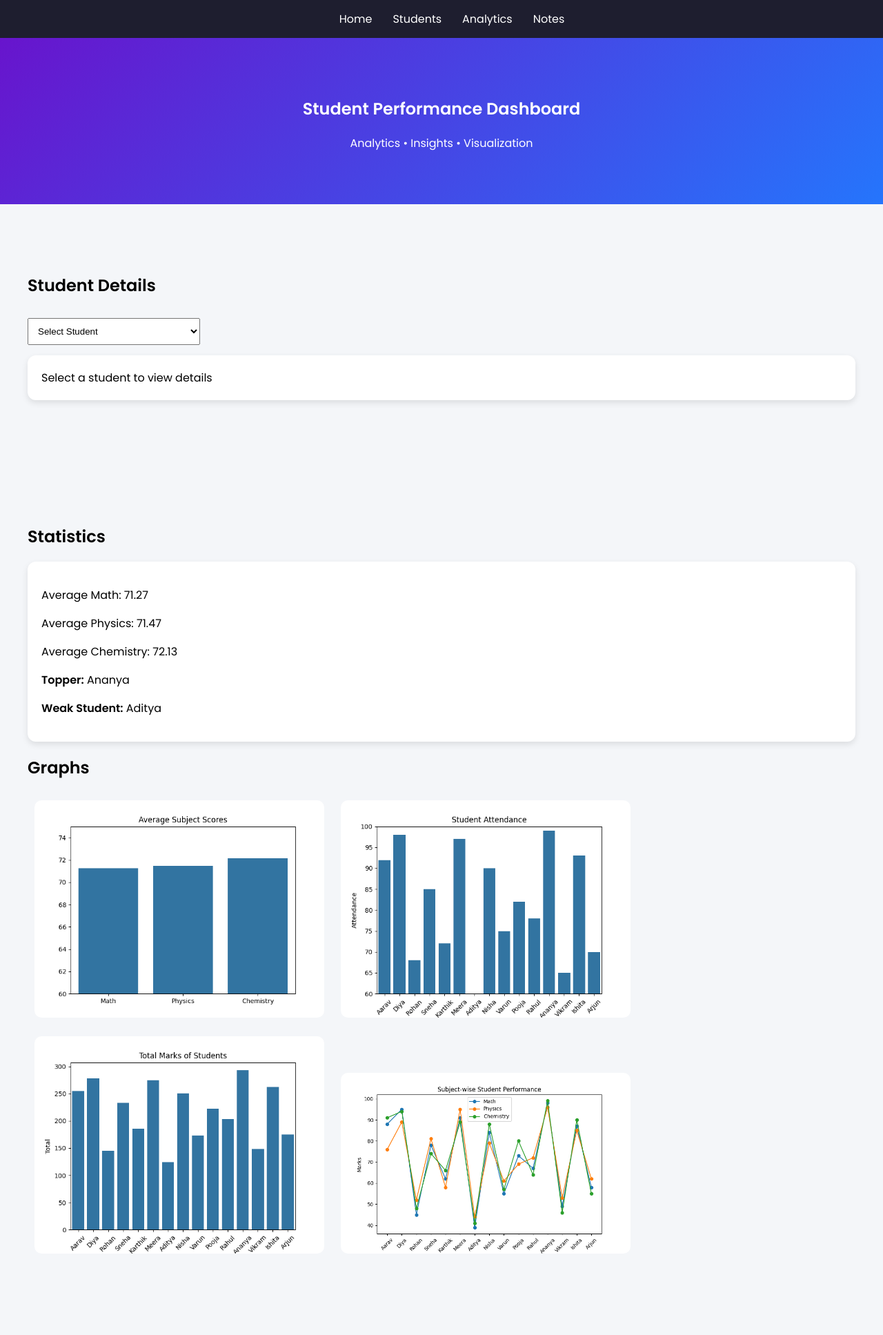
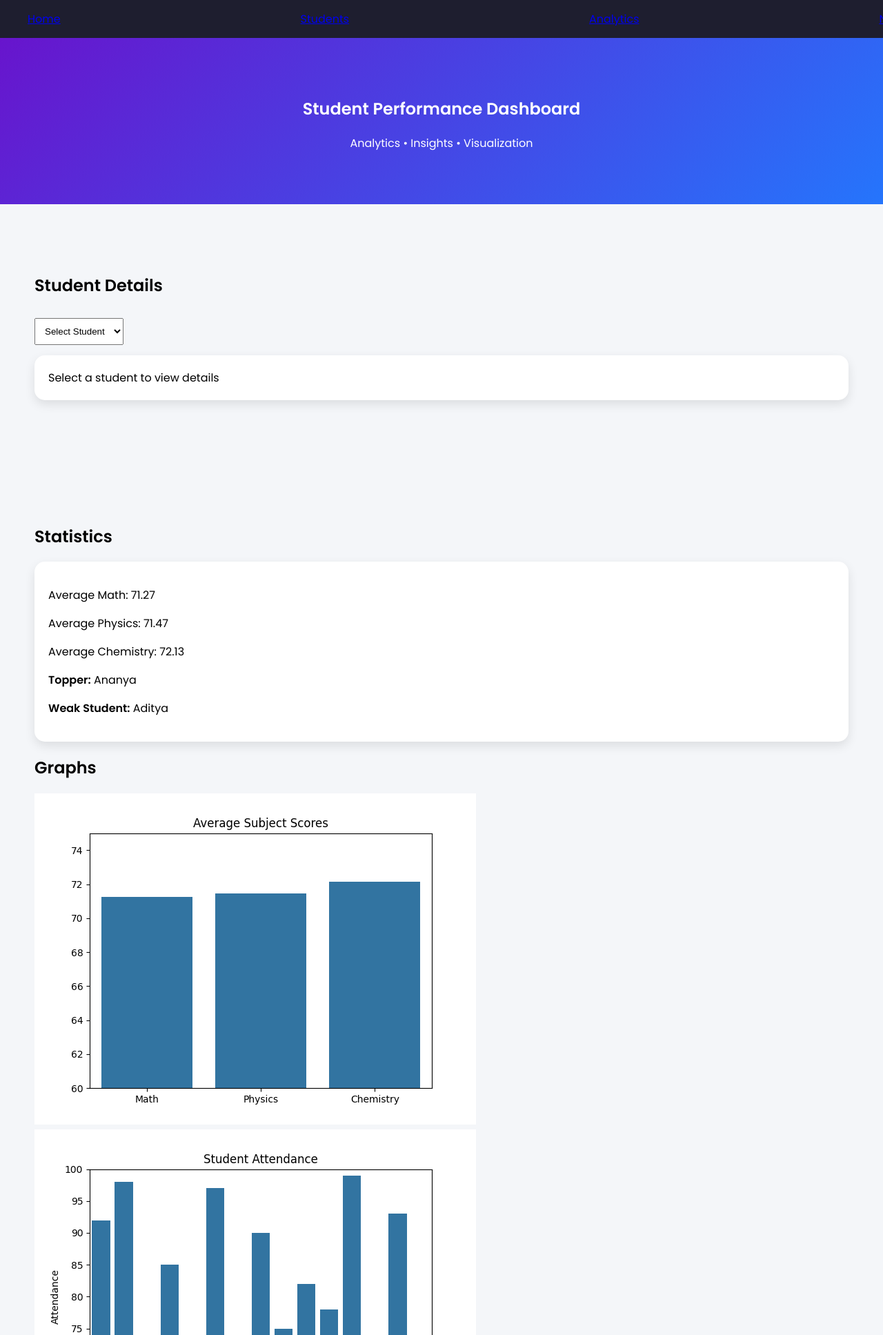
Before and after one commit to vidyansl18-ops/student-performance-analytics, a Flask app: page / in a window 1280 px wide. Shown: the top 1935 px of the page at 69% size. Run offline with Flask 3, Linux system fonts and the light colour scheme.

Commit message:
Update style.css

```diff
--- a/static/style.css
+++ b/static/style.css
@@ -4,27 +4,36 @@ body {
     background: #f4f6f9;
 }
 
-/* NAVBAR */
+/* NAVBAR FLEXBOX */
 .navbar {
     position: fixed;
     top: 0;
     width: 100%;
     background: #1e1e2f;
     display: flex;
-    justify-content: center;
-    gap: 30px;
-    padding: 15px;
-    z-index: 1000;
+    justify-content: space-between;
+    align-items: center;
+    padding: 15px 40px;
 }
 
-.navbar a {
+.logo {
+    color: white;
+    font-weight: 600;
+    font-size: 18px;
+}
+
+.nav-links {
+    display: flex;
+    gap: 25px;
+}
+
+.nav-links a {
     color: white;
     text-decoration: none;
     transition: 0.3s;
-    font-weight: 500;
 }
 
-.navbar a:hover {
+.nav-links a:hover {
     color: #ffcc00;
 }
 
@@ -38,44 +47,50 @@ body {
 
 /* SECTIONS */
 section {
-    padding: 80px 40px;
+    padding: 80px 50px;
 }
 
 /* CARDS */
 .card {
     background: white;
     padding: 20px;
-    border-radius: 12px;
-    box-shadow: 0 4px 10px rgba(0,0,0,0.1);
+    border-radius: 15px;
     margin-top: 15px;
+    box-shadow: 0 6px 15px rgba(0,0,0,0.1);
 }
 
-/* SELECT BOX */
+/* SELECT */
 select {
     padding: 10px;
-    width: 250px;
     margin-top: 10px;
 }
 
-/* IMAGES */
-img {
-    width: 420px;
-    margin: 10px;
+/* GRAPHS */
+.graph-box img {
+    width: 500px;
+    display: none;
+    margin-top: 20px;
     border-radius: 10px;
 }
 
-/* NOTES */
+/* NOTES BIG CARDS */
 .notes {
     display: flex;
+    gap: 25px;
     flex-wrap: wrap;
-    gap: 20px;
 }
 
 .note-card {
-    width: 200px;
+    width: 250px;
+    height: 150px;
     background: white;
     padding: 20px;
-    border-radius: 10px;
+    border-radius: 15px;
+    box-shadow: 0 6px 15px rgba(0,0,0,0.1);
+    font-size: 18px;
+    display: flex;
+    align-items: center;
+    justify-content: center;
     transition: 0.3s;
     cursor: pointer;
 }
```
